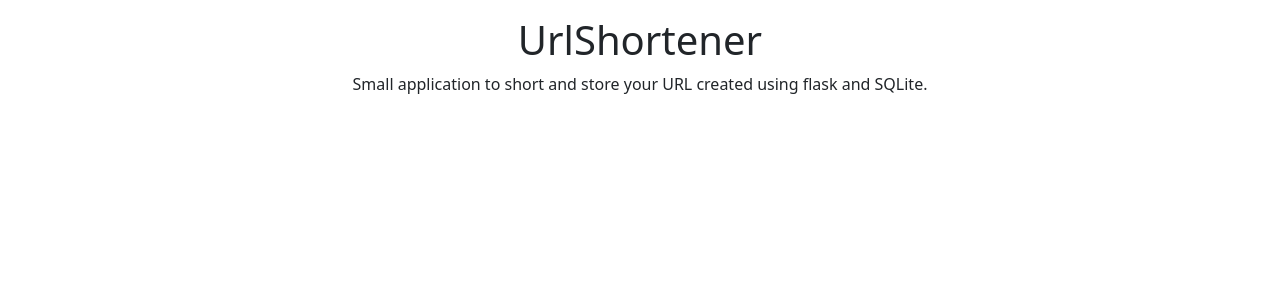
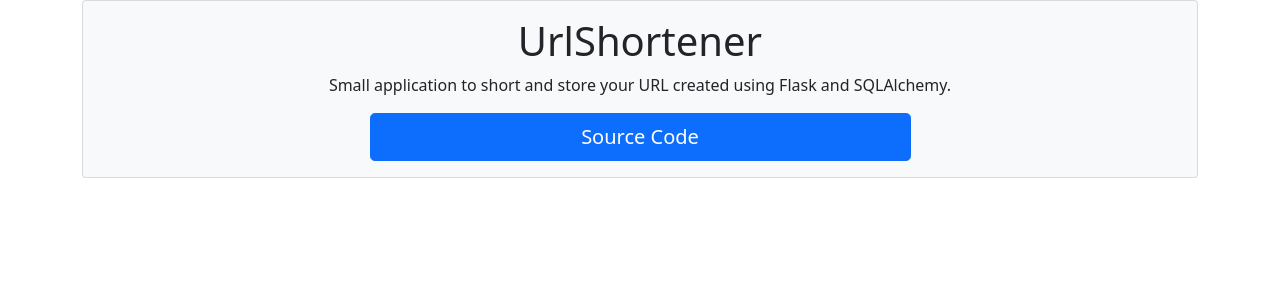
Before and after one commit to emp7yhead/url-shortener, a Flask app: page /about in a window 1280 px wide. Shown: the part 56-356 px from the top of the page. Run offline with Flask 2, Linux system fonts and the light colour scheme.

Commit message:
Update: about.html

```diff
--- a/app/templates/about.html
+++ b/app/templates/about.html
@@ -1,6 +1,17 @@
 {% extends 'base.html' %}
 
 {% block content %}
-    <h1 class="text-center mt-3">{% block title %} UrlShortener {% endblock %}</h1>
-    <p class="text-center"> Small application to short and store your URL created using flask and SQLite.</p>
+ <div class="col align-items-center">
+  <div class="card text-dark bg-light col text-center">
+    <div class="card-body">
+      <h1 class="card-title">{% block title %} UrlShortener {% endblock %}</h1>
+      <p class="card-text">
+          Small application to short and store your URL created using Flask and SQLAlchemy.</br>
+      </p>
+      <div class="row-cols-2">
+      <a href="https://github.com/emp7yhead/url-shortener" class="btn btn-primary btn-lg ">Source Code</a>
+      </div>
+    </div>
+  </div>
+</div>
 {% endblock %}
```
